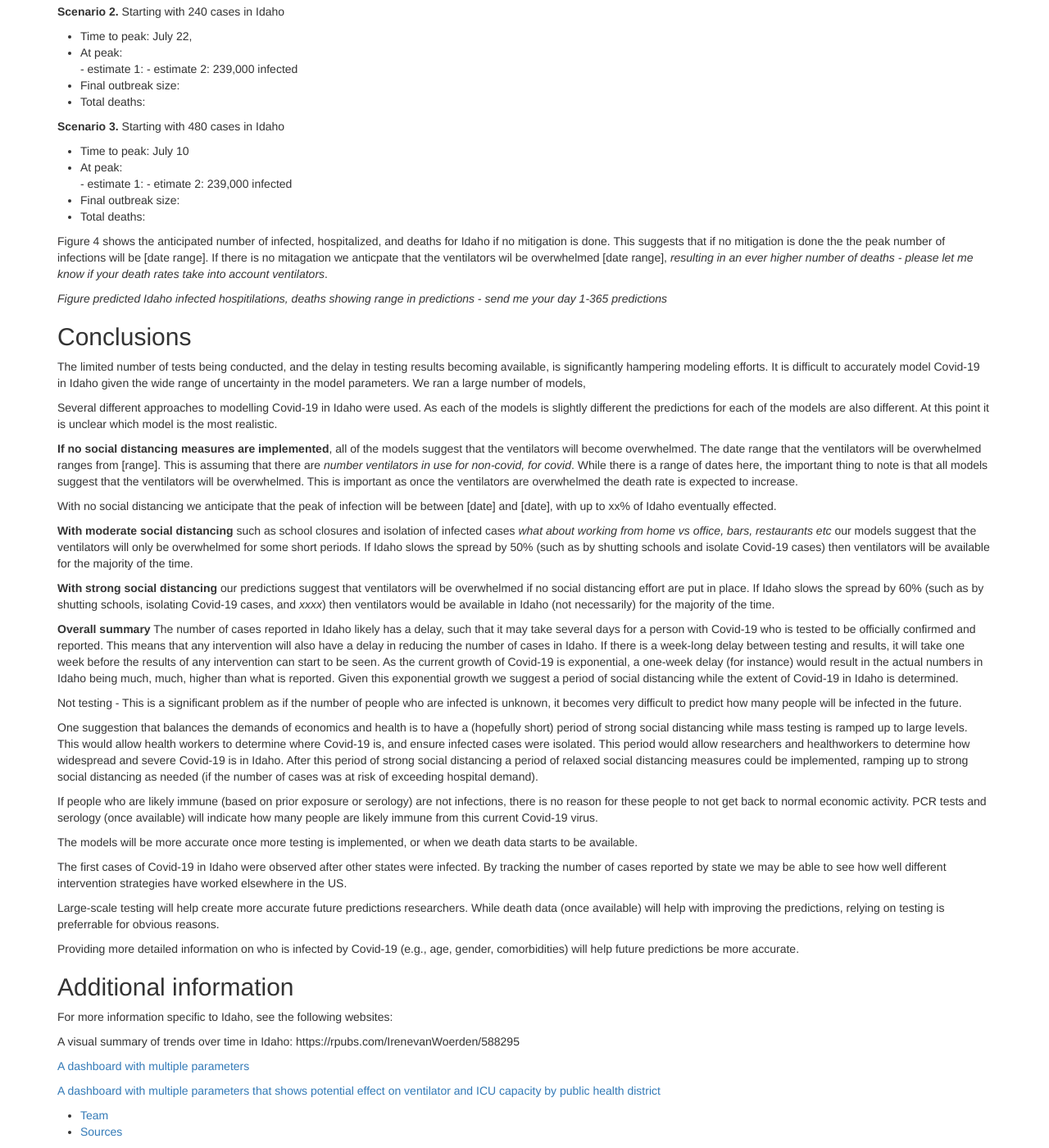
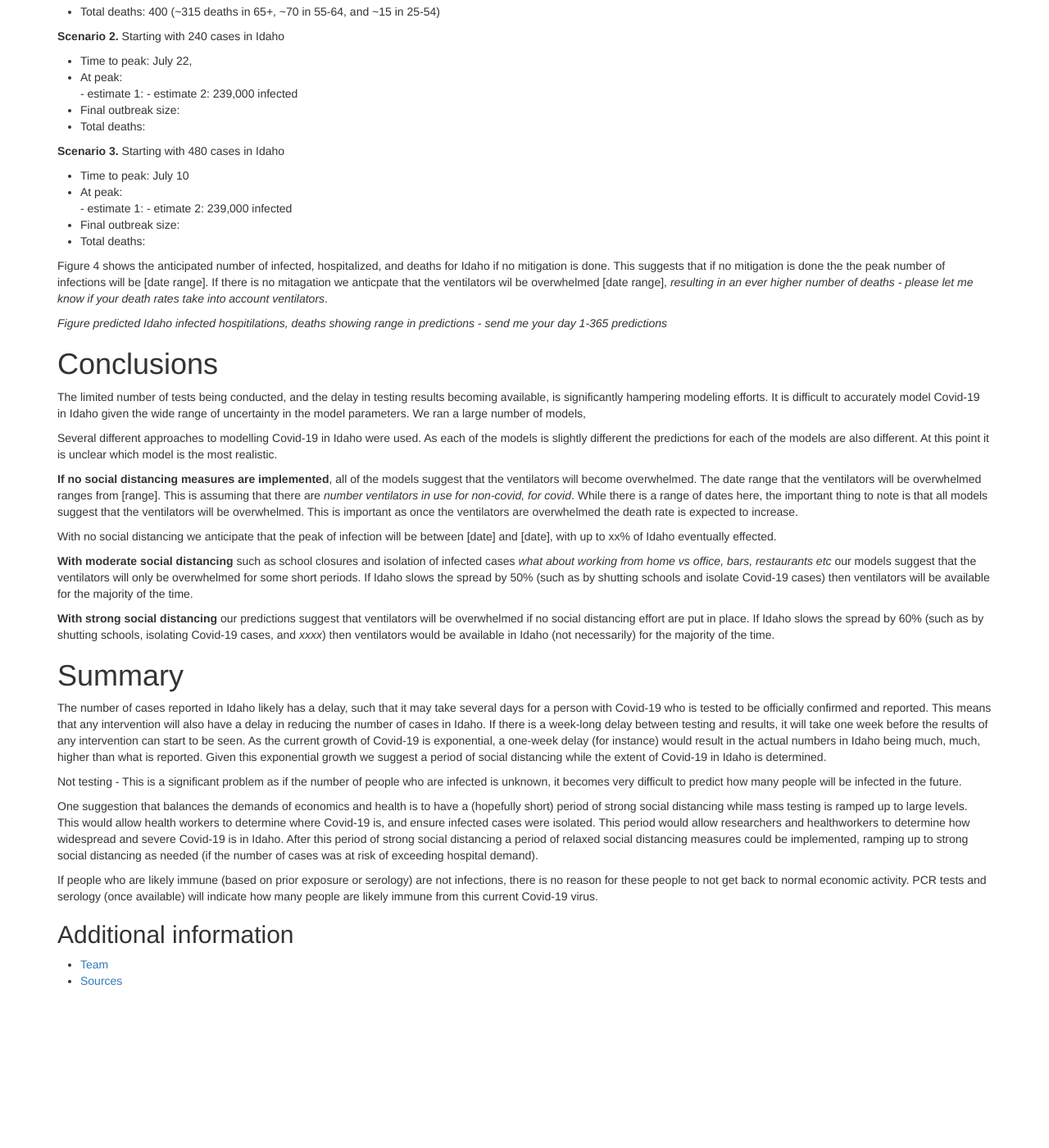
Before and after one commit to magbenji/summary, a Jekyll site: the page built from index.md, in a window 1280 px wide and 1400 px high, scrolled down 3675 px. Shown: the whole window at 82% size. Built offline with Jekyll 4.4.1, drawn with Linux system fonts in a browser that asks for light colours; after the commit the page ends 4891 px from its top, so only the background shows below that; some of the changed text lies outside the part shown.

Commit message:
Pulling out some disclaimers to centralize them.

```diff
--- a/index.md
+++ b/index.md
@@ -150,7 +152,7 @@ If there is no mitagation we anticpate that the ventilators wil be overwhelmed [
 *Figure predicted Idaho infected hospitilations, deaths showing range in predictions - send me your day 1-365 predictions*
 
 
-## Conclusions
+# Conclusions
 The limited number of tests being conducted, and the delay in testing results becoming available, is significantly hampering modeling efforts. It is difficult to accurately model Covid-19 in Idaho given the wide range of uncertainty in the model parameters. We ran a large number of models,
 
 Several different approaches to modelling Covid-19 in Idaho were used.
@@ -170,7 +172,7 @@ If Idaho slows the spread by 50% (such as by shutting schools and isolate Covid-
 
 **With strong social distancing** our predictions suggest that ventilators will be overwhelmed if no social distancing effort are put in place.  If Idaho slows the spread by 60% (such as by shutting schools, isolating Covid-19 cases, and *xxxx*) then ventilators would be available in Idaho (not necessarily) for the majority of the time.
 
-**Overall summary**
+# Summary
 The number of cases reported in Idaho likely has a delay, such that it may take several days for a person with Covid-19 who is tested to be officially confirmed and reported. This means that any intervention will also have a delay in reducing the number of cases in Idaho. If there is a week-long delay between testing and results, it will take one week before the results of any intervention can start to be seen. As the current growth of Covid-19 is exponential, a one-week delay (for instance) would result in the actual numbers in Idaho being much, much, higher than what is reported. Given this exponential growth we suggest a period of social distancing while the extent of Covid-19 in Idaho is determined.
 
 Not testing - This is a significant problem as if the number of people who are infected is unknown, it becomes very difficult to predict how many people will be infected in the future.
@@ -180,25 +182,9 @@ After this period of strong social distancing a period of relaxed social distanc
 
 If people who are likely immune (based on prior exposure or serology) are not infections, there is no reason for these people to not  get back to normal economic activity. PCR tests and serology (once available) will indicate how many people are likely immune from this current Covid-19 virus.
 
-The models will be more accurate once more testing is implemented, or when we death data starts to be available.
+## Additional information
 
-The first cases of Covid-19 in Idaho were observed after other states were infected. By tracking the number of cases reported by state we may be able to see how well different intervention strategies have worked elsewhere in the US.
-
-Large-scale testing will help create more accurate future predictions researchers. While death data (once available) will help with improving the predictions, relying on testing is preferrable for obvious reasons.
-
-Providing more detailed information on who is infected by Covid-19 (e.g., age, gender, comorbidities) will help future predictions be more accurate.
-
-## Additional information
-For more information specific to Idaho, see the following websites:
-
-A visual summary of trends over time in Idaho: https://rpubs.com/IrenevanWoerden/588295
-
-[A dashboard with multiple parameters](https://benridenhour.shinyapps.io/COVID-19_ID/)
-
-[A dashboard with multiple parameters that shows potential effect on ventilator and ICU capacity by public health district](https://public.tableau.com/profile/jeff.lingwall7921#!/vizhome/Statewide_SEIR_Projections_ver1/Dashboard12?publish=yes)
-
-* [Team][idaho]
+* [Team](team)
 * [Sources](sources)
 
-[//]: # (Links below)
-[idaho]: team
+[//]: # (Internal links below, but perhaps avoid using?)
```
Also changed, not shown: other parts of index.md (+3 -1 lines).
